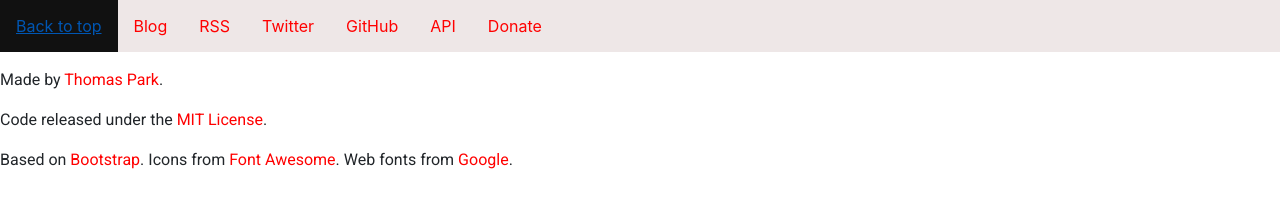
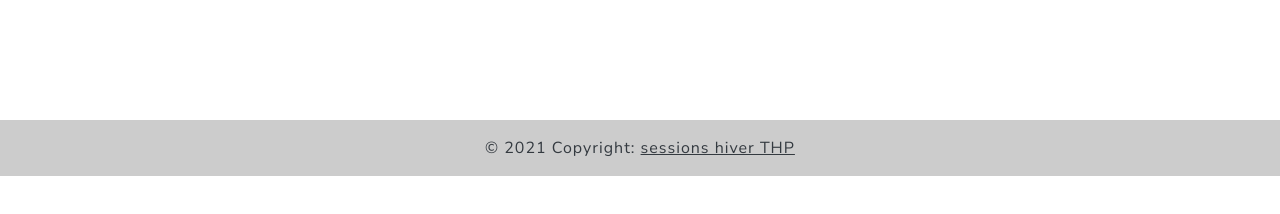
Before and after one commit to 123Nell123/kit_ui, a plain HTML site: page footer.html in a window 1280 px wide. Drawn offline with nearby package versions, Linux system fonts and the light colour scheme.

Commit message:
maj footer2

```diff
--- a/footer.html
+++ b/footer.html
@@ -4,15 +4,15 @@
 
 <!DOCTYPE html>
 <head>
-  <title>Mon Kit UI</title>
+  <title>footer</title>
   <link rel="icon" type="image/x-icon" href="/imagefolder/directions-regular-24.png">
   <link rel="stylesheet" type="text/css" href="style.css">
   <link href="https://fonts.googleapis.com/css?family=Cinzel|Roboto&display=swap" rel="stylesheet">
-
+  <link rel="stylesheet" href="bootstrap.min.css">
 
   <meta charset="utf-8">
   <meta name="viewport" content="width=device-width, initial-scale=1">
-  <link rel="stylesheet" href="https://cdn.jsdelivr.net/npm/bootstrap@4.6.1/dist/css/bootstrap.min.css">
+
   <script src="https://cdn.jsdelivr.net/npm/jquery@3.5.1/dist/jquery.slim.min.js"></script>
   <script src="https://cdn.jsdelivr.net/npm/popper.js@1.16.1/dist/umd/popper.min.js"></script>
   <script src="https://cdn.jsdelivr.net/npm/bootstrap@4.6.1/dist/js/bootstrap.bundle.min.js"></script>
@@ -26,23 +26,73 @@
 
 
 <footer id="footer">
-    <div class="row">
-      <div class="col-lg-12">
-        <ul class="list-unstyled">
-          <li class="float-end"><a href="#top">Back to top</a></li>
-          <li><a href="https://blog.bootswatch.com/">Blog</a></li>
-          <li><a href="https://blog.bootswatch.com/rss/">RSS</a></li>
-          <li><a href="https://twitter.com/bootswatch">Twitter</a></li>
-          <li><a href="https://github.com/thomaspark/bootswatch">GitHub</a></li>
-          <li><a href="../help/#api">API</a></li>
-          <li><a href="../help/#donate">Donate</a></li>
-        </ul>
-        <p>Made by <a href="https://thomaspark.co/">Thomas Park</a>.</p>
-        <p>Code released under the <a href="https://github.com/thomaspark/bootswatch/blob/master/LICENSE">MIT License</a>.</p>
-        <p>Based on <a href="https://getbootstrap.com/" rel="nofollow">Bootstrap</a>. Icons from <a href="https://fontawesome.com/" rel="nofollow">Font Awesome</a>. Web fonts from <a href="https://fonts.google.com/" rel="nofollow">Google</a>.</p>
+    <!-- Grid container -->
+    <div class="container pt-4">
+      <!-- Section: Social media -->
+      <section class="mb-4">
+        <!-- Facebook -->
+        <a
+          class="btn btn-link btn-floating btn-lg text-dark m-1"
+          href="#!"
+          role="button"
+          data-mdb-ripple-color="dark"
+          ><i class="fab fa-facebook-f"></i
+        ></a>
 
-      </div>
+        <!-- Twitter -->
+        <a
+          class="btn btn-link btn-floating btn-lg text-dark m-1"
+          href="#!"
+          role="button"
+          data-mdb-ripple-color="dark"
+          ><i class="fab fa-twitter"></i
+        ></a>
+
+        <!-- Google -->
+        <a
+          class="btn btn-link btn-floating btn-lg text-dark m-1"
+          href="#!"
+          role="button"
+          data-mdb-ripple-color="dark"
+          ><i class="fab fa-google"></i
+        ></a>
+
+        <!-- Instagram -->
+        <a
+          class="btn btn-link btn-floating btn-lg text-dark m-1"
+          href="#!"
+          role="button"
+          data-mdb-ripple-color="dark"
+          ><i class="fab fa-instagram"></i
+        ></a>
+
+        <!-- Linkedin -->
+        <a
+          class="btn btn-link btn-floating btn-lg text-dark m-1"
+          href="#!"
+          role="button"
+          data-mdb-ripple-color="dark"
+          ><i class="fab fa-linkedin"></i
+        ></a>
+        <!-- Github -->
+        <a
+          class="btn btn-link btn-floating btn-lg text-dark m-1"
+          href="#!"
+          role="button"
+          data-mdb-ripple-color="dark"
+          ><i class="fab fa-github"></i
+        ></a>
+      </section>
+      <!-- Section: Social media -->
     </div>
+    <!-- Grid container -->
+
+    <!-- Copyright -->
+    <div class="text-center text-dark p-3 footer-text" style="background-color: rgba(0, 0, 0, 0.2);">
+      © 2021 Copyright:
+      <a class="text-dark" href="#">sessions hiver THP</a>
+    </div>
+    <!-- Copyright -->
   </footer>
 
 
```
Also changed, not shown: forms.html (+1 -1 lines), presentation.html (+1 -1 lines), show_event.html (+1 -1 lines).
